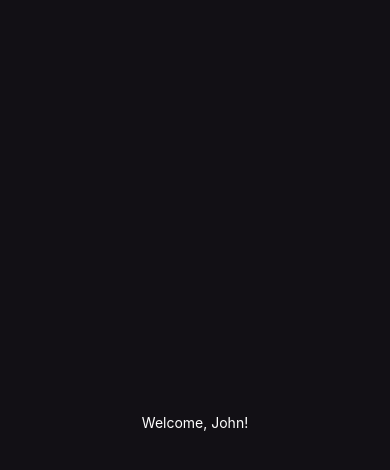
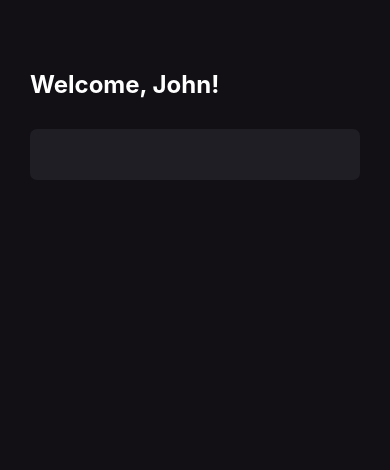
Before and after one commit to filipebteixeira98/myskills, a React Native app: screen / in a window 390 px wide. Shown: the top 470 px of the page. Built offline with nearby package versions, Linux system fonts and the light colour scheme.

Commit message:
chore(home): add TextInput component

```diff
--- a/src/pages/Home.js
+++ b/src/pages/Home.js
@@ -1,24 +1,35 @@
-import React, { Fragment } from 'react';
-import { Text, StyleSheet, SafeAreaView } from 'react-native';
+import React from 'react';
+import { View, Text, StyleSheet, TextInput } from 'react-native';
 
 export function Home() {
   return (
-    <Fragment>
-      <SafeAreaView style={styles.container}>
+    <>
+      <View style={styles.container}>
         <Text style={styles.title}>Welcome, John!</Text>
-      </SafeAreaView>
-    </Fragment>
+        <TextInput style={styles.input} />
+      </View>
+    </>
   );
 }
 
 const styles = StyleSheet.create({
   container: {
     flex: 1,
-    alignItems: 'center',
-    justifyContent: 'center',
     backgroundColor: '#121015',
+    paddingVertical: 70,
+    paddingHorizontal: 30,
   },
   title: {
     color: '#fff',
-  }
+    fontSize: 24,
+    fontWeight: 'bold',
+  },
+  input: {
+    backgroundColor: '#1f1e25',
+    color: '#fff',
+    fontSize: 18,
+    padding: 15,
+    marginTop: 30,
+    borderRadius: 7,
+  },
 });
```
